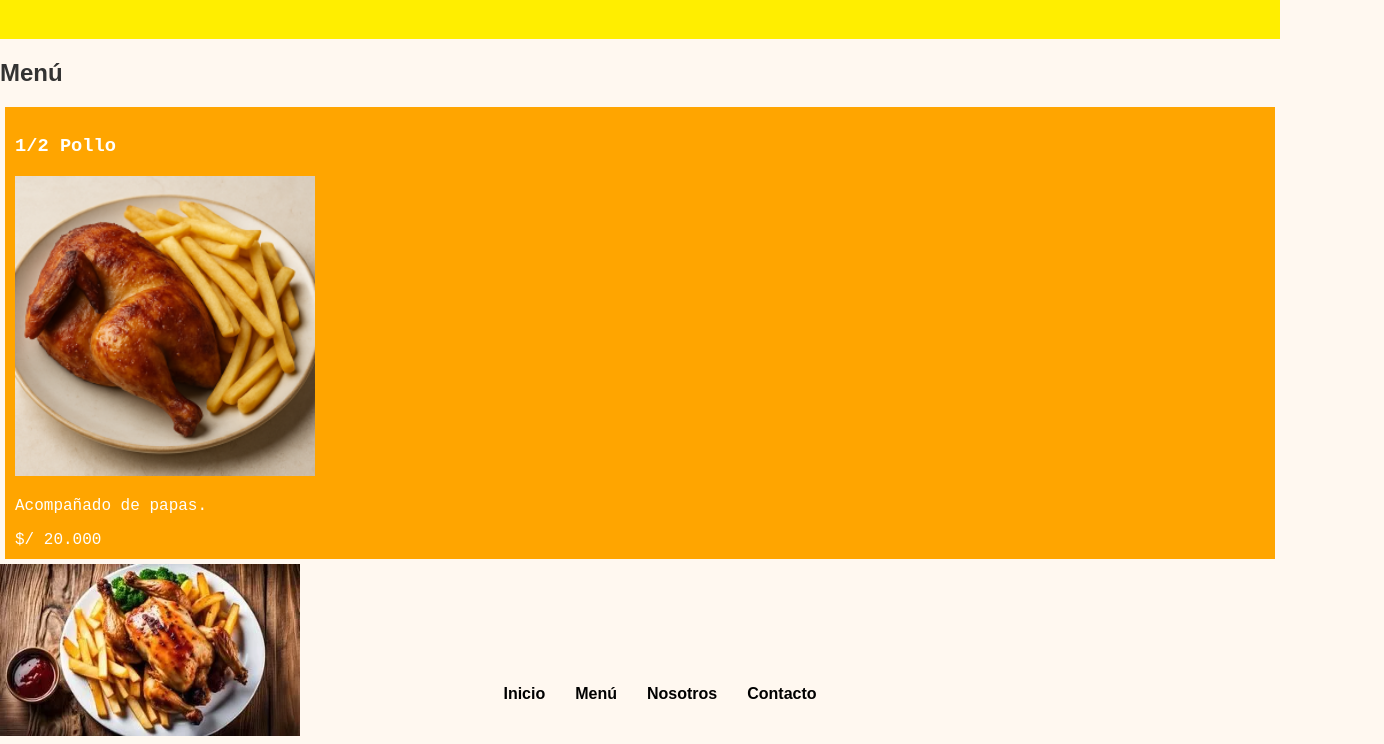
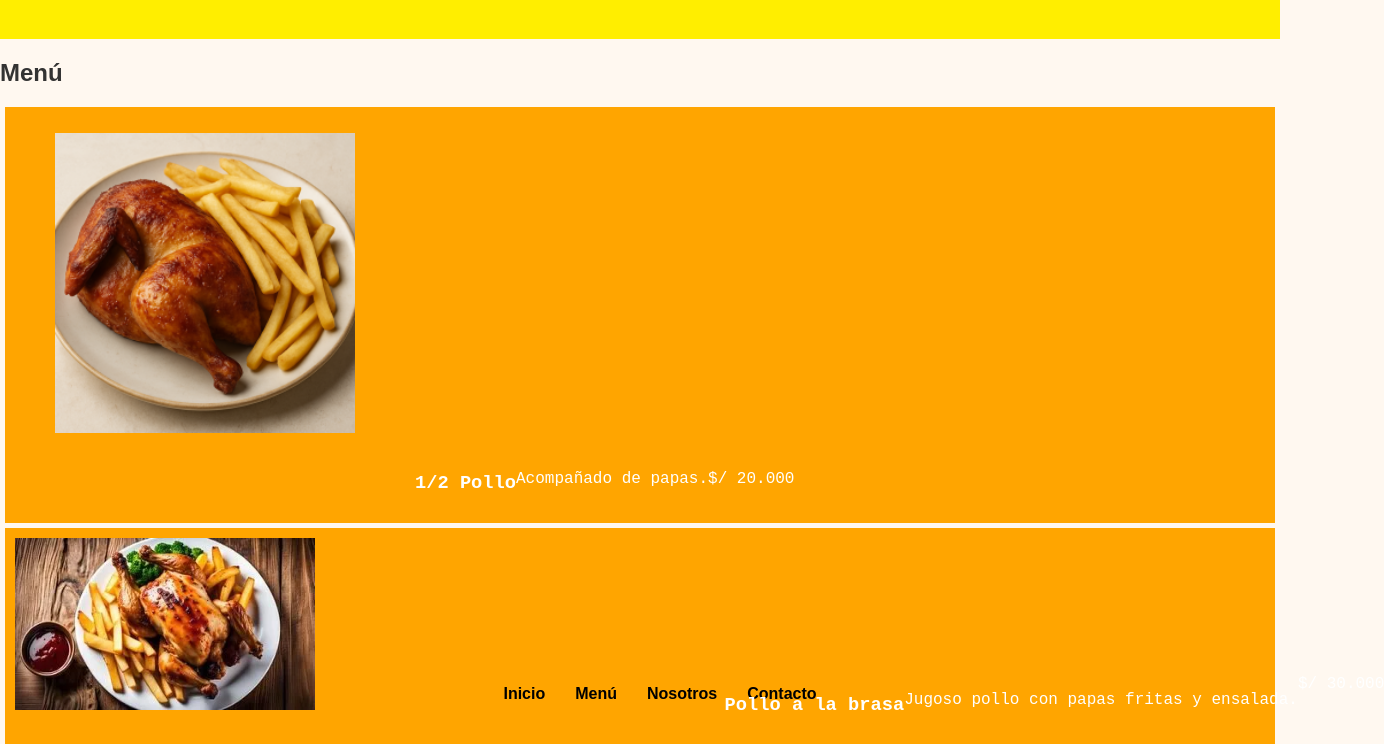
Before and after one commit to JARV005/Restaurante, a plain HTML site: page Menu.html in a window 1280 px wide. Shown: the part 81-825 px from the top of the page, 1384 px wide, since content can reach past the window. Drawn offline with Linux system fonts and the light colour scheme.

Commit message:
Add files via upload

```diff
--- a/Menu.html
+++ b/Menu.html
@@ -21,20 +21,24 @@
     <section class="menu">
         <h2>Menú</h2>
         <article class="menu__cards">
+           <figure>
+            <img src="images/mediopollo.jpg" alt="1/2 Pollo Asado con papas" width="300 px">
+           </figure>
             <div class="menu__plato">
             <h3>1/2 Pollo</h3>
-            <img src="images/mediopollo.jpg" alt="1/2 Pollo Asado con papas" width="300 px">
             <p>Acompañado de papas.</p>
-            <span>$/ 20.000</span>
+            <p>$/ 20.000</p>
+
+
         </div>
         </article>
 
         <section>
-            <img src="images/pollo.jpg" alt="Pollo Asado con papas" width="300px">
+
             <article class="menu__cards">
+                <img src="images/pollo.jpg" alt="Pollo Asado con papas" width="300px">
             <div class="menu__plato">
             <h3 class="plato__title">Pollo a la brasa</h3>
-
             <p class="plato__content">Jugoso pollo con papas fritas y ensalada.</p>
             <span>$/ 30.000</span>
         </div>
--- a/style.css
+++ b/style.css
@@ -56,6 +56,13 @@ background-color: orange;
 color: white;
 box-shadow: #333;
 
+
+}
+.menu__plato{
+
+  display: inline-flex;
+  position: relative;
+  left: 400px;
 
 }
 
@@ -120,7 +127,7 @@ footer {
     color: white;
     text-align: center;
     padding: 15px;
-    position: relative;
+    margin-bottom: 50px;
     bottom: 0;
     width: 100%;
     box-sizing: auto;
```
